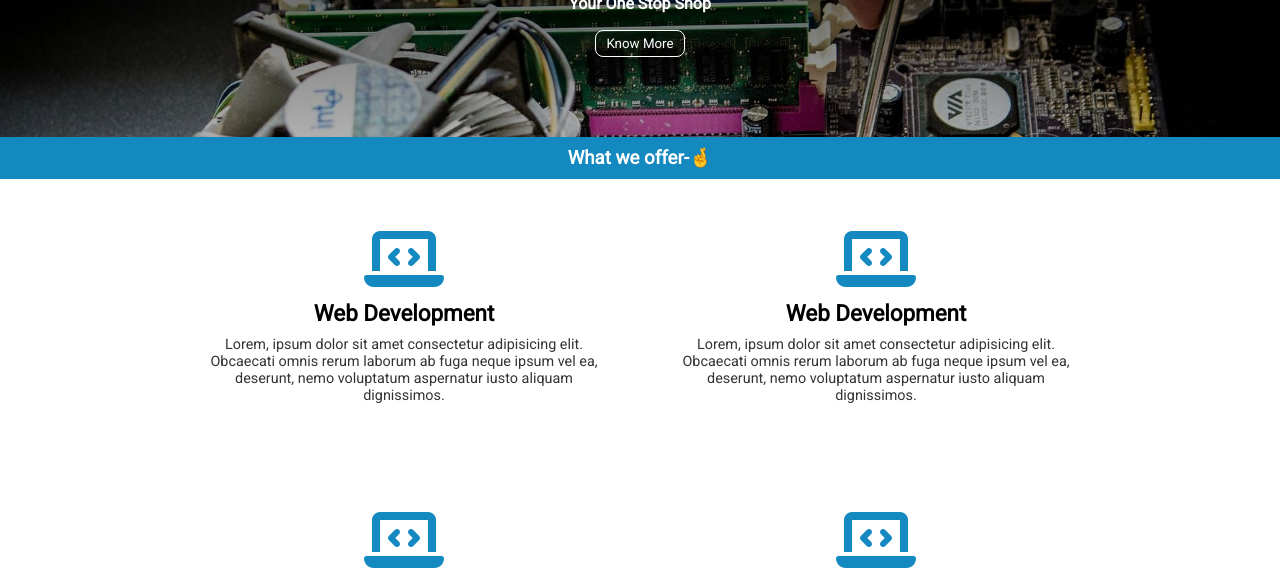
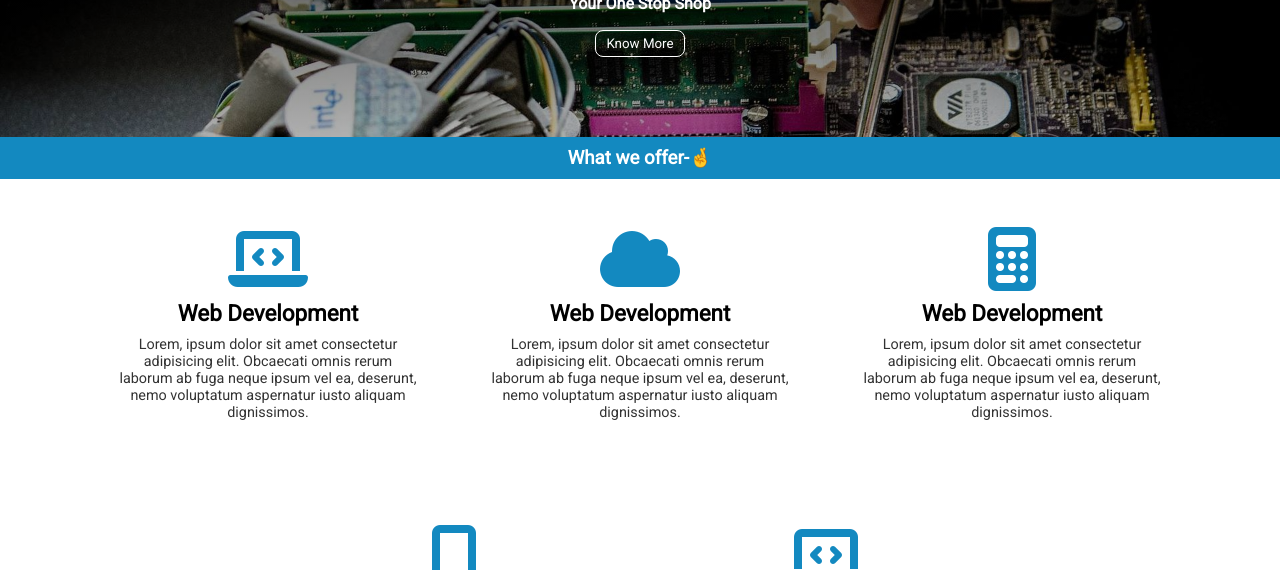
Before and after one commit to Felix-Mj/Sai-computer-Project, a plain HTML site: page index.html in a window 1280 px wide. Shown: the part 243-813 px from the top of the page. Drawn offline with Linux system fonts and the light colour scheme.

Commit message:
some miner

```diff
--- a/index.css
+++ b/index.css
@@ -32,8 +32,8 @@ nav{
     border-radius: 10px;
     position: absolute;
     top: -500%;
-    left: 20%;
-    width: 70%;
+    left: 10%;
+    width: 80%;
     transition: all 400ms ease-in-out;
 }
 .nav-links{
@@ -104,7 +104,7 @@ nav{
 
 .card{
   text-align: center;
-  max-width: 400px;
+  max-width: 300px;
   padding:2rem 1rem;
   border-radius: 1rem;
   transition: all 500ms ease-in-out;
--- a/index.html
+++ b/index.html
@@ -42,7 +42,7 @@
         <button>Know More</button>
       </div>
     </div>
-    <div class="section-div ">
+    <div class="section-div">
       <h3>What we offer-🤞</h3>
     </div>
     <div class="carding">
@@ -56,7 +56,7 @@
         </p>
       </div>
       <div class="card">
-        <i class="fa-solid fa-laptop-code"></i>
+        <i class="fa-solid fa-cloud"></i>
         <h4>Web Development</h4>
         <p>
           Lorem, ipsum dolor sit amet consectetur adipisicing elit. Obcaecati
@@ -65,7 +65,7 @@
         </p>
       </div>
       <div class="card">
-        <i class="fa-solid fa-laptop-code"></i>
+        <i class="fa-solid fa-calculator"></i>
         <h4>Web Development</h4>
         <p>
           Lorem, ipsum dolor sit amet consectetur adipisicing elit. Obcaecati
@@ -74,7 +74,7 @@
         </p>
       </div>
       <div class="card">
-          <i class="fa-solid fa-laptop-code"></i>
+        <i class="fa-solid fa-mobile-screen"></i>
         <h4>Web Development</h4>
         <p>
           Lorem, ipsum dolor sit amet consectetur adipisicing elit. Obcaecati
```
Lines whose indentation alone changed are shown as unchanged.
